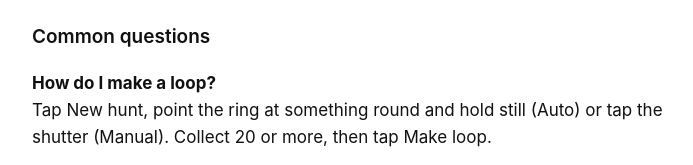
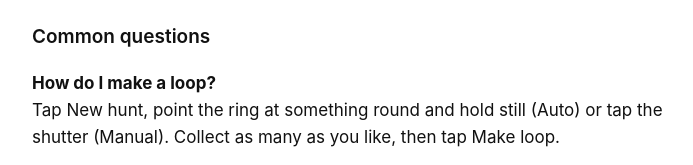
Before and after one commit to eminismikhan/jitro, a plain HTML site: page index.html in a window 1280 px wide. Shown: the part 322-487 px from the top of the page, without its empty margins (288-981 px from the left). Drawn offline with Linux system fonts and the light colour scheme.

Commit message:
Support page: no 20-photo minimum
Co-Authored-By: Claude Opus 5.5 <noreply@anthropic.com>

```diff
--- a/index.html
+++ b/index.html
@@ -16,7 +16,7 @@
 <p>Email <a href="mailto:jitro.app@gmail.com">jitro.app@gmail.com</a>. We usually reply within a few days.</p>
 
 <h2>Common questions</h2>
-<p><strong>How do I make a loop?</strong><br>Tap New hunt, point the ring at something round and hold still (Auto) or tap the shutter (Manual). Collect 20 or more, then tap Make loop.</p>
+<p><strong>How do I make a loop?</strong><br>Tap New hunt, point the ring at something round and hold still (Auto) or tap the shutter (Manual). Collect as many as you like, then tap Make loop.</p>
 <p><strong>A circle is in the wrong place.</strong><br>Open the hunt, tap the photo and drag or pinch the circle to fix it. You can also leave a photo out of the loop or delete it.</p>
 <p><strong>How do I restore Jitro Pro?</strong><br>Settings in Jitro &gt; Restore purchase, signed in with the same Apple Account you bought it with.</p>
 <p><strong>How do I cancel the yearly subscription?</strong><br>iPhone Settings &gt; your name &gt; Subscriptions &gt; Jitro. Cancel at least 24 hours before it renews.</p>
```
